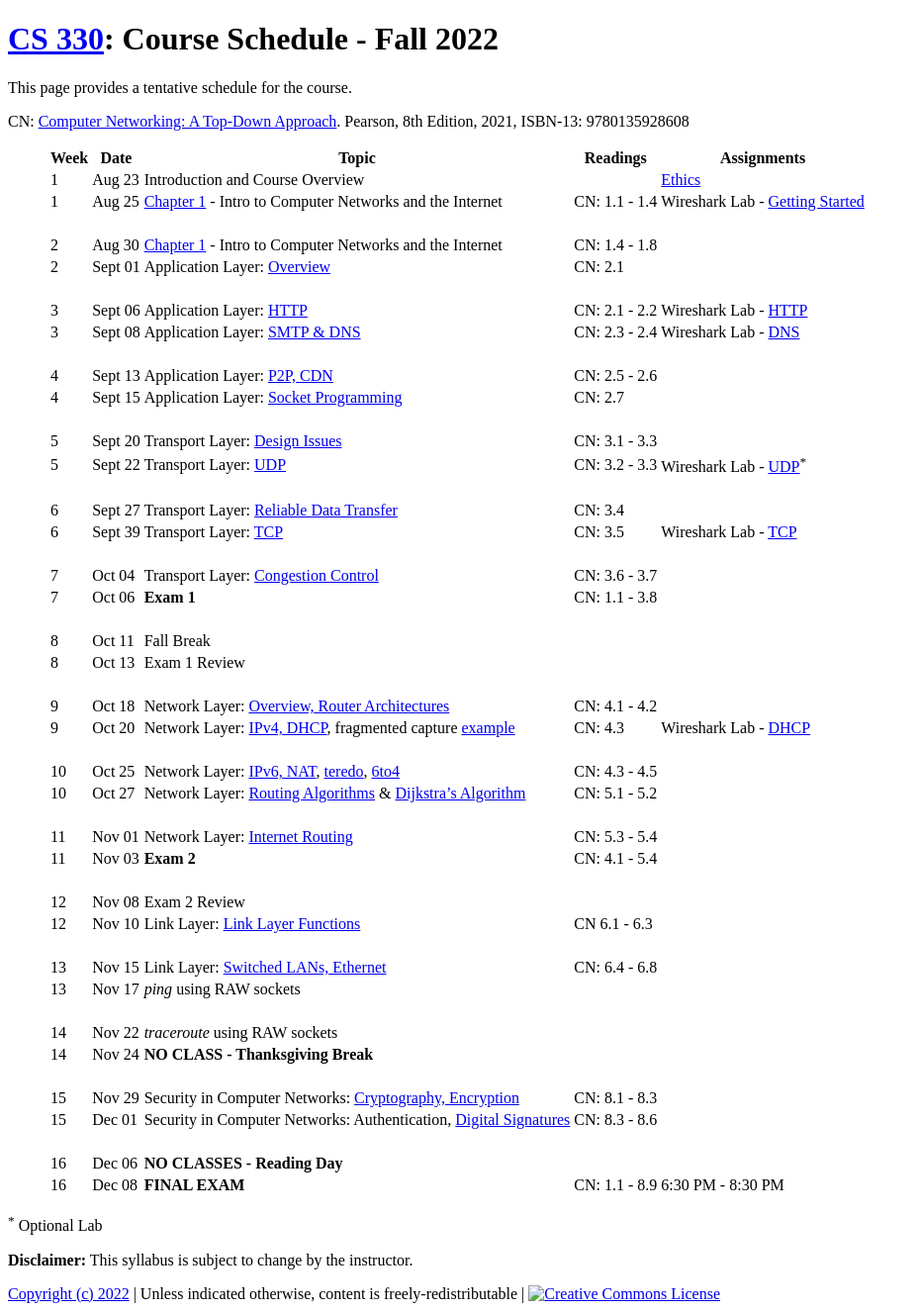
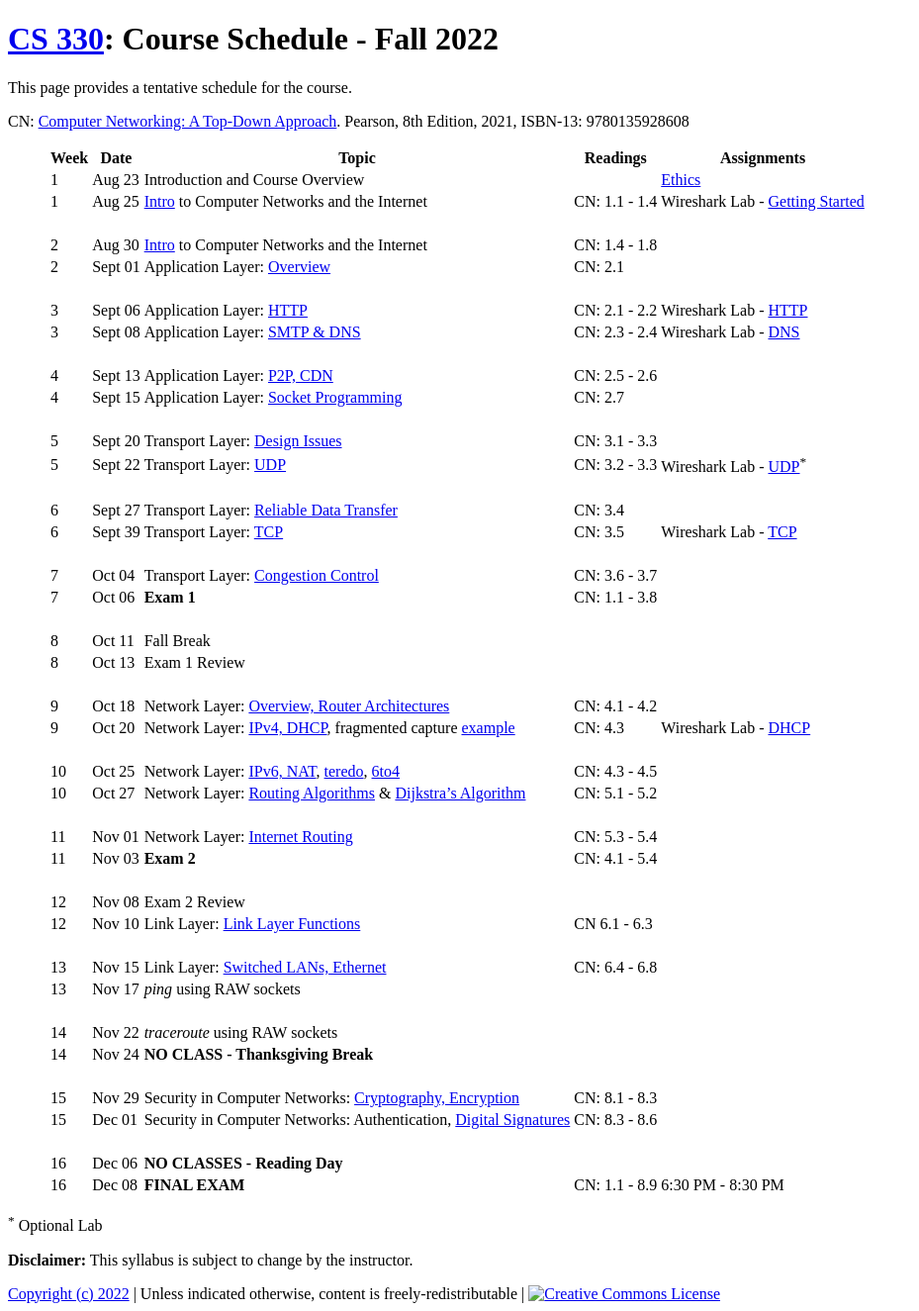
Before and after one commit to ycpcs/cs330-fall2023, a Jekyll site: the page built from schedule/index.md, in a window 1280 px wide. Shown: the whole page at 99% size, without its empty margins (0-929 px from the left). Built offline with Jekyll 4.4.1, drawn with Linux system fonts in a browser that asks for light colours.

Commit message:
update link

```diff
--- a/schedule/index.md
+++ b/schedule/index.md
@@ -11,9 +11,9 @@ CN: [Computer Networking: A Top-Down Approach](https://www.pearson.com/us/higher
 >  Week    | Date     | Topic        | Readings   | Assignments
 > -------- | -------- | ------------ | ---------- | -------------------------------------
 > 1 | Aug 23 | Introduction and Course Overview | | [Ethics](../assign/assignment1.html)
-> 1 | Aug 25 | [Chapter 1](slides/chapter_1.pdf) - Intro to Computer Networks and the Internet | CN: 1.1 - 1.4 | Wireshark Lab - [Getting Started](../labs/files/Wireshark_Intro_v8.1.pdf)
+> 1 | Aug 25 | [Intro](slides/chapter_1.pdf) to Computer Networks and the Internet | CN: 1.1 - 1.4 | Wireshark Lab - [Getting Started](../labs/files/Wireshark_Intro_v8.1.pdf)
 > | | | |
-> 2  | Aug 30 | [Chapter 1](slides/chapter_1.pdf) - Intro to Computer Networks and the Internet | CN: 1.4 - 1.8 |
+> 2  | Aug 30 | [Intro](slides/chapter_1.pdf) to Computer Networks and the Internet | CN: 1.4 - 1.8 |
 > 2  | Sept 01 | Application Layer: [Overview](slides/chapter_2.pdf) | CN: 2.1 | <!--Chapter 1 [Homework](../assign/homework1.html)-->
 > | | | |
 > 3  | Sept 06 | Application Layer: [HTTP](slides/chapter_2.pdf) | CN: 2.1 - 2.2 | Wireshark Lab - [HTTP](../labs/files/Wireshark_HTTP_v8.1.pdf)
```
